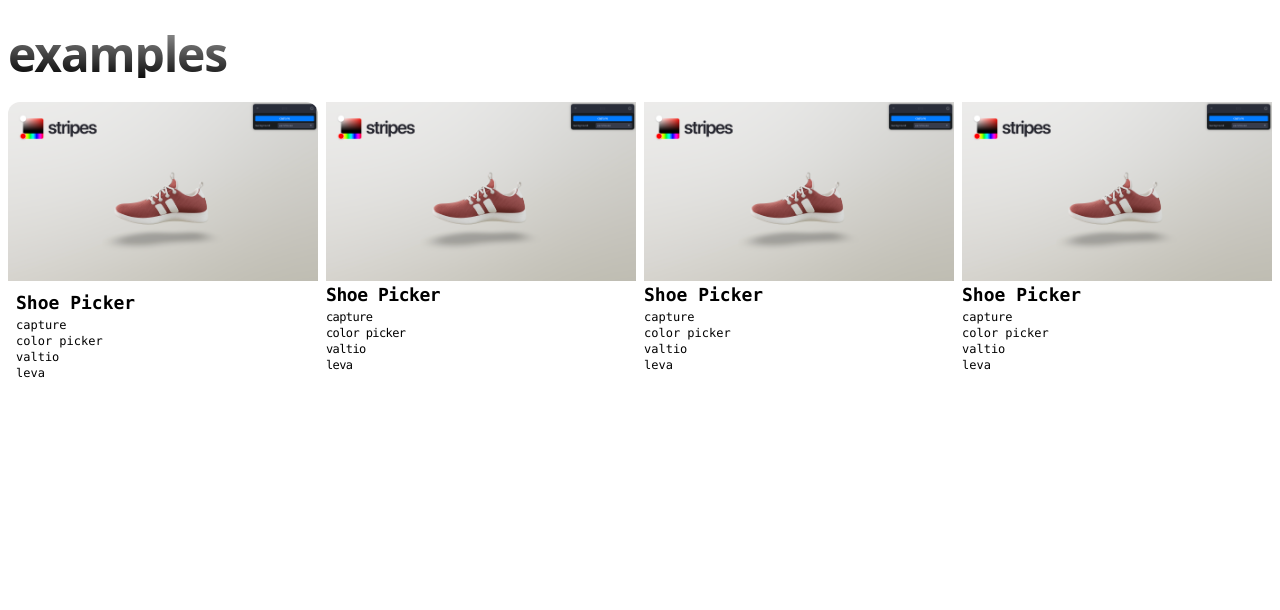
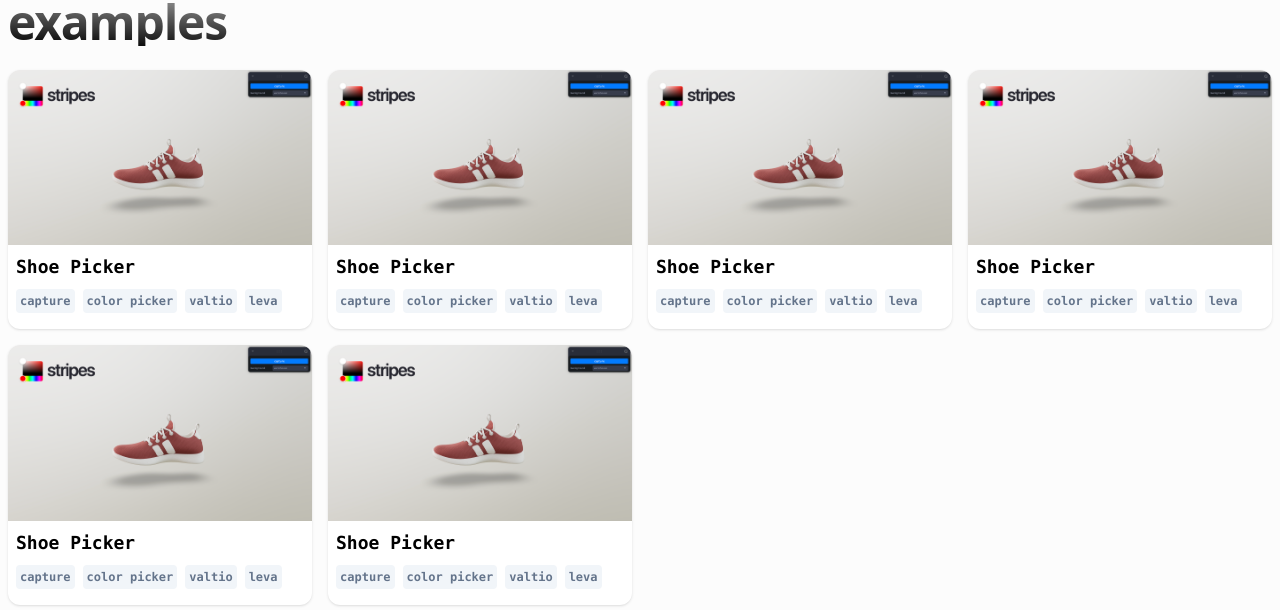
Before and after one commit to danpoj/three, a React (Vite) app: page / in a window 1280 px wide. Shown: the part 201-811 px from the top of the page. Built offline with nearby package versions, Linux system fonts and the light colour scheme; no server answers.

Commit message:
Design Landing Page

```diff
--- a/src/App.jsx
+++ b/src/App.jsx
@@ -15,68 +15,39 @@ export default function App() {
 
 function Home() {
   return (
-    <div className='p-2'>
-      <h1 className=' font-black text-center mb-20 bg-landing text-transparent bg-clip-text text-responsive-sm'>
+    <div className='p-2 bg-[#fcfcfc]'>
+      <h1 className=' font-black text-center mb-12 bg-landing text-transparent bg-clip-text text-responsive-sm'>
         @danpoj / R3F
       </h1>
 
       <h2 className='text-5xl font-black text-slate-700 mb-6 bg-gradient-to-tr from-black to-transparent text-transparent bg-clip-text tracking-tight'>
         examples
       </h2>
-      <div className='grid sm:grid-cols-2 lg:grid-cols-3 xl:grid-cols-4 gap-2'>
-        <div className='rounded-xl overflow-hidden'>
-          <img src={shoePickerImage} className='' />
-          <div className='p-2'>
-            <Link to='/shoe-picker' className='font-mono font-bold text-lg'>
-              Shoe Picker
-            </Link>
-            <div className='text-xs'>
-              <pre>capture</pre>
-              <pre>color picker</pre>
-              <pre>valtio</pre>
-              <pre>leva</pre>
-            </div>
-          </div>
-        </div>
-        <div>
-          <img src={shoePickerImage} className='' />
+
+      <div className='grid sm:grid-cols-2 lg:grid-cols-3 xl:grid-cols-4 gap-4'>
+        {Array.from({ length: 6 }, () => 0).map((_, i) => (
           <Link
             to='/shoe-picker'
-            className='font-mono font-bold text-lg tracking-tight'
+            key={i}
+            className='rounded-xl overflow-hidden bg-white shadow group hover:bg-gradient-to-r hover:from-cyan-200 hover:to-rose-200 transition-colors duration-300'
           >
-            Shoe Picker
+            <div className='overflow-hidden'>
+              <img
+                src={shoePickerImage}
+                className='group-hover:scale-105 transition duration-300'
+              />
+            </div>
+            <div className='p-2'>
+              <span className='font-mono font-bold text-lg'>Shoe Picker</span>
+              <div className='text-xs text-slate-500 font-bold flex gap-2 my-2'>
+                <pre className='bg-slate-100 p-1 rounded'>capture</pre>
+                <pre className='bg-slate-100 p-1 rounded'>color picker</pre>
+                <pre className='bg-slate-100 p-1 rounded'>valtio</pre>
+                <pre className='bg-slate-100 p-1 rounded'>leva</pre>
+              </div>
+            </div>
           </Link>
-          <div className='text-xs tracking-tighter'>
-            <pre>capture</pre>
-            <pre>color picker</pre>
-            <pre>valtio</pre>
-            <pre>leva</pre>
-          </div>
-        </div>
-        <div>
-          <img src={shoePickerImage} className='' />
-          <Link to='/shoe-picker' className='font-mono font-bold text-lg'>
-            Shoe Picker
-          </Link>
-          <div className='text-xs'>
-            <pre>capture</pre>
-            <pre>color picker</pre>
-            <pre>valtio</pre>
-            <pre>leva</pre>
-          </div>
-        </div>
-        <div>
-          <img src={shoePickerImage} className='' />
-          <Link to='/shoe-picker' className='font-mono font-bold text-lg'>
-            Shoe Picker
-          </Link>
-          <div className='text-xs'>
-            <pre>capture</pre>
-            <pre>color picker</pre>
-            <pre>valtio</pre>
-            <pre>leva</pre>
-          </div>
-        </div>
+        ))}
       </div>
     </div>
   )
--- a/src/models/Shoe.jsx
+++ b/src/models/Shoe.jsx
@@ -38,9 +38,17 @@ export default function Shoe(props) {
       ref={shoe}
       {...props}
       dispose={null}
-      onPointerOver={(e) => (e.stopPropagation(), set(e.object.material.name))}
-      onPointerOut={(e) => e.intersections.length === 0 && set(null)}
-      onPointerMissed={() => (state.current = null)}
+      onPointerOver={(e) => {
+        e.stopPropagation()
+        set(e.object.material.name)
+      }}
+      onPointerOut={(e) => {
+        e.intersections.length === 0
+        set(null)
+      }}
+      onPointerMissed={() => {
+        state.current = null
+      }}
       onClick={(e) => {
         e.stopPropagation()
         state.current = e.object.material.name
```
